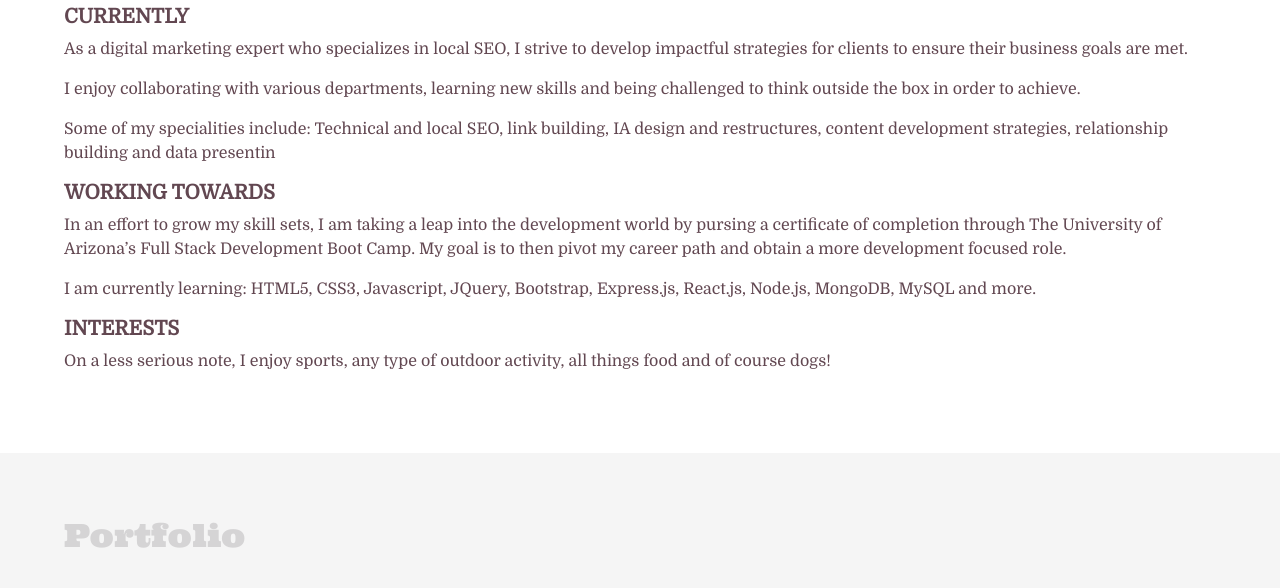
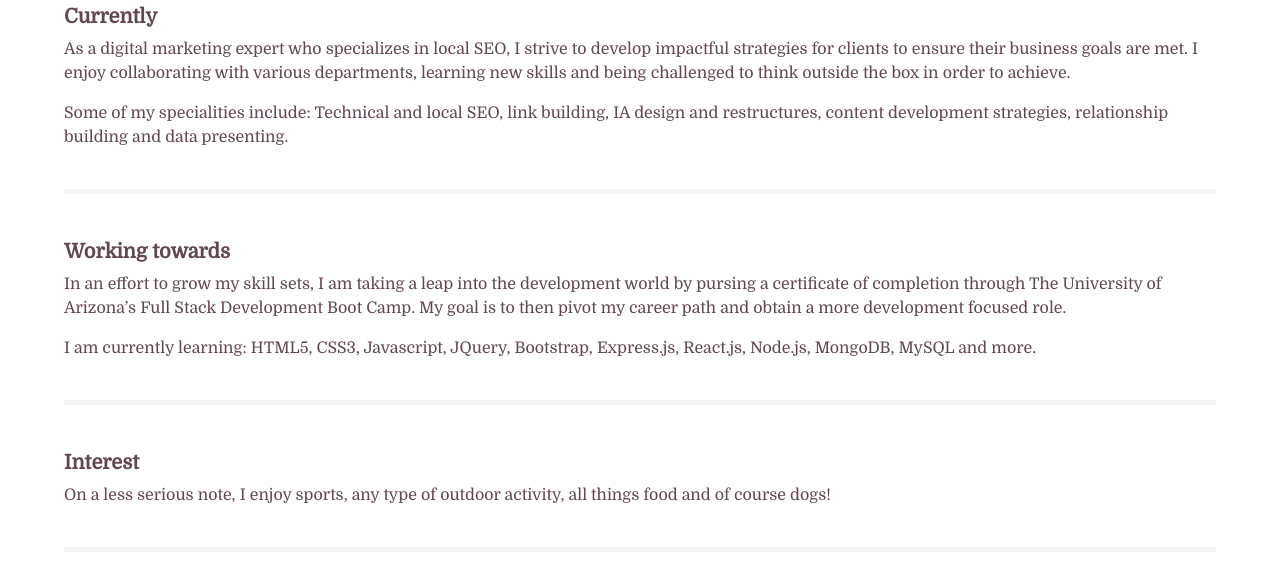
Before and after one commit to Cassiecatt/Cassiecatt.github.io, a plain HTML site: page index.html in a window 1280 px wide. Shown: the part 640-1228 px from the top of the page. Drawn offline with nearby package versions, Linux system fonts and the light colour scheme.

Commit message:
adjusted styling

```diff
--- a/css/style.css
+++ b/css/style.css
@@ -46,6 +46,10 @@
   font-weight: bold;
 }
 
+/* .about-headers {
+  padding-bottom: 10px;
+} */
+
 .portfolio-container {
   background: #f5f5f5;
   margin-bottom: 0;
@@ -77,6 +81,12 @@ div a:hover {
 
  /* Experience section styling  */
 
- .experience-content {
+ .experience-content, .about-content {
   padding-bottom: 30px;
  }
+
+ .experience-content p, ul, .end {
+  padding-bottom: 40px;
+  border-bottom: 5px solid;
+  border-color: #f5f5f5;
+ }
--- a/index.html
+++ b/index.html
@@ -53,26 +53,23 @@
       <div class="about-container">
         <h2 class="about-header">About me</h2>
         <div class="about-content">
-          <h5 class="header">CURRENTLY</h5>
+          <!-- currently -->
+          <h5 class="header about-headers">Currently</h5>
           <p>
             As a digital marketing expert who specializes in local SEO, I strive
             to develop impactful strategies for clients to ensure their business
-            goals are met.
-          </p>
-
-          <p>
-            I enjoy collaborating with various departments, learning new skills
+            goals are met. I enjoy collaborating with various departments, learning new skills
             and being challenged to think outside the box in order to achieve.
           </p>
-
-          <p>
+          <p class="end">
             Some of my specialities include: Technical and local SEO, link
             building, IA design and restructures, content development
-            strategies, relationship building and data presentin
+            strategies, relationship building and data presenting.
           </p>
-
-          <h5 class="header">WORKING TOWARDS</h5>
-
+        </div>
+        <!-- working towards -->
+        <div class="about-content">
+          <h5 class="header about-headers">Working towards</h5>
           <p>
             In an effort to grow my skill sets, I am taking a leap into the
             development world by pursing a certificate of completion through The
@@ -80,18 +77,19 @@
             to then pivot my career path and obtain a more development focused
             role.
           </p>
-
-          <p>
+          <p class="end">
             I am currently learning: HTML5, CSS3, Javascript, JQuery, Bootstrap,
             Express.js, React.js, Node.js, MongoDB, MySQL and more.
           </p>
-
-          <h5 class="header">INTERESTS</h5>
-
-          <p>
+        </div>
+        <!-- interests -->
+        <div class="about-content">
+          <h5 class="header about-headers">Interest</h5>
+          <p class="end">
             On a less serious note, I enjoy sports, any type of outdoor
             activity, all things food and of course dogs!
           </p>
+        </div>
         </div>
       </div>
     </section>
```
